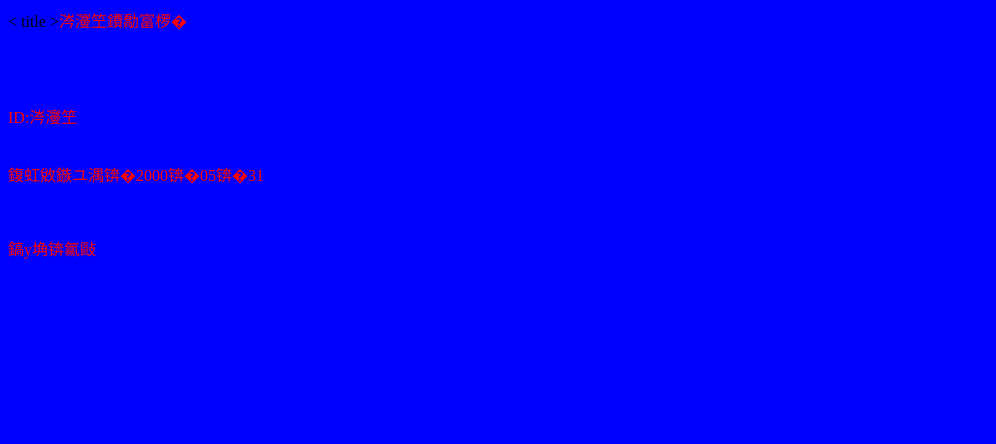
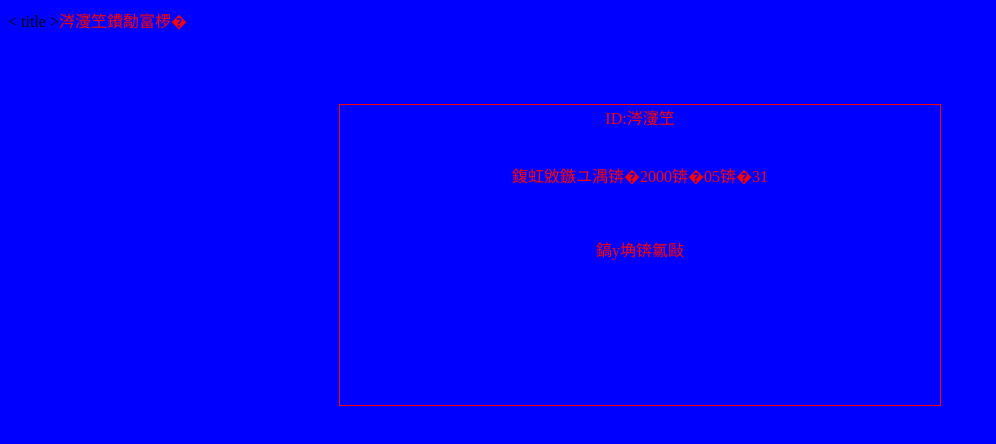
Before and after one commit to huzhihaojiusan/huzhihaojiusan1.github.io, a plain HTML site: page index.html in a window 1280 px wide. Shown: the whole page, without its empty margins (0-996 px from the left). Drawn offline with Linux system fonts and the light colour scheme.

Commit message:
Update index.html

```diff
--- a/index.html
+++ b/index.html
@@ -3,7 +3,9 @@
 <head>
     <meta http-equiv="content-type" content="text/html;charset=GBK"/>
     < title ><font color=red>九三的主页<font></ title ><br><br><br><br><br></head>
-        <body bgcolor=blue><div class="center"><font color=red>ID:九三<font><br><br>
+        <body bgcolor=blue> <style>
+.abc{clear:both;width:600px;height:300px;border:1px solid red;text-align:center;margin:auto;}
+</style>     <div class="abc"><font color=red>ID:九三<font><br><br>
             <p><font color=red>出生日期：2000，05，31<font></p>
             <br>
             <p><font color=red>性别：男<font></p><br>
```
